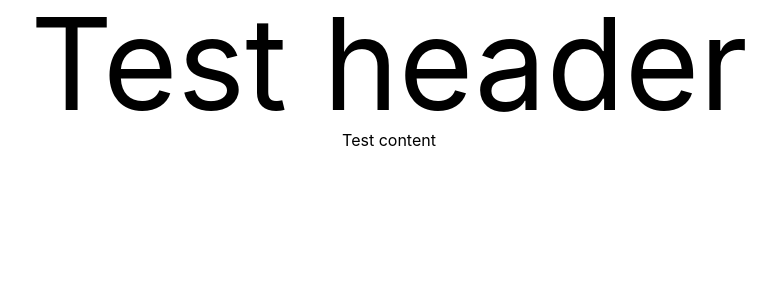
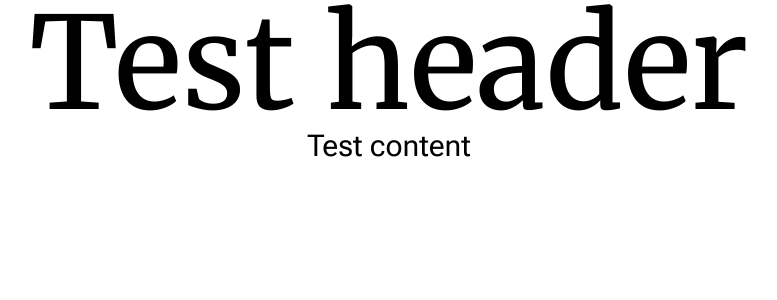
Before and after one commit to warghkhan/advokati-slv, a React (Vite) app: page / in a window 1280 px wide. Shown: the top 300 px of the page, without its empty margins (251-1028 px from the left). Built offline with nearby package versions, Linux system fonts and the light colour scheme.

Commit message:
add fonts

```diff
--- a/src/App.tsx
+++ b/src/App.tsx
@@ -2,8 +2,8 @@
 function App() {
   return (
     <div className="">
-      <h1 className="flex justify-center text-9xl">Test header</h1>
-      <div className="flex justify-center">Test content</div>
+      <h1 className="flex justify-center text-9xl font-merriweather">Test header</h1>
+      <div className="flex justify-center text-3xl font-roboto-flex">Test content</div>
     </div>
   );
 }
--- a/src/index.css
+++ b/src/index.css
@@ -1 +1,9 @@
-@import "tailwindcss"
+@import url('https://fonts.googleapis.com/css2?family=Merriweather:ital,opsz,wght@0,18..144,300..900;1,18..144,300..900&family=Roboto+Flex:opsz,wght,XOPQ,XTRA,YOPQ,YTDE,YTFI,YTLC,YTUC@8..144,100..1000,96,468,79,-203,738,514,712&display=swap');
+
+@import "tailwindcss";
+
+@theme {
+  --font-*: initial;
+  --font-merriweather: "Merriweather", "serif";
+  --font-roboto-flex: "Roboto Flex", "sans-serif";
+}
```
